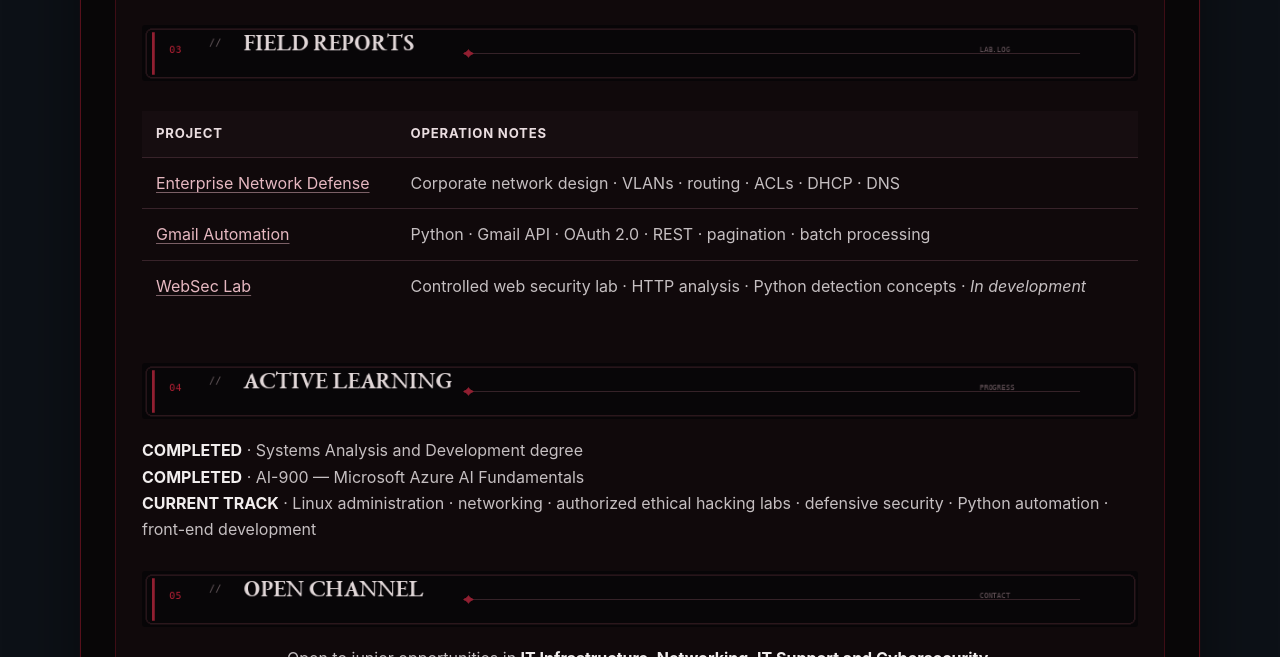
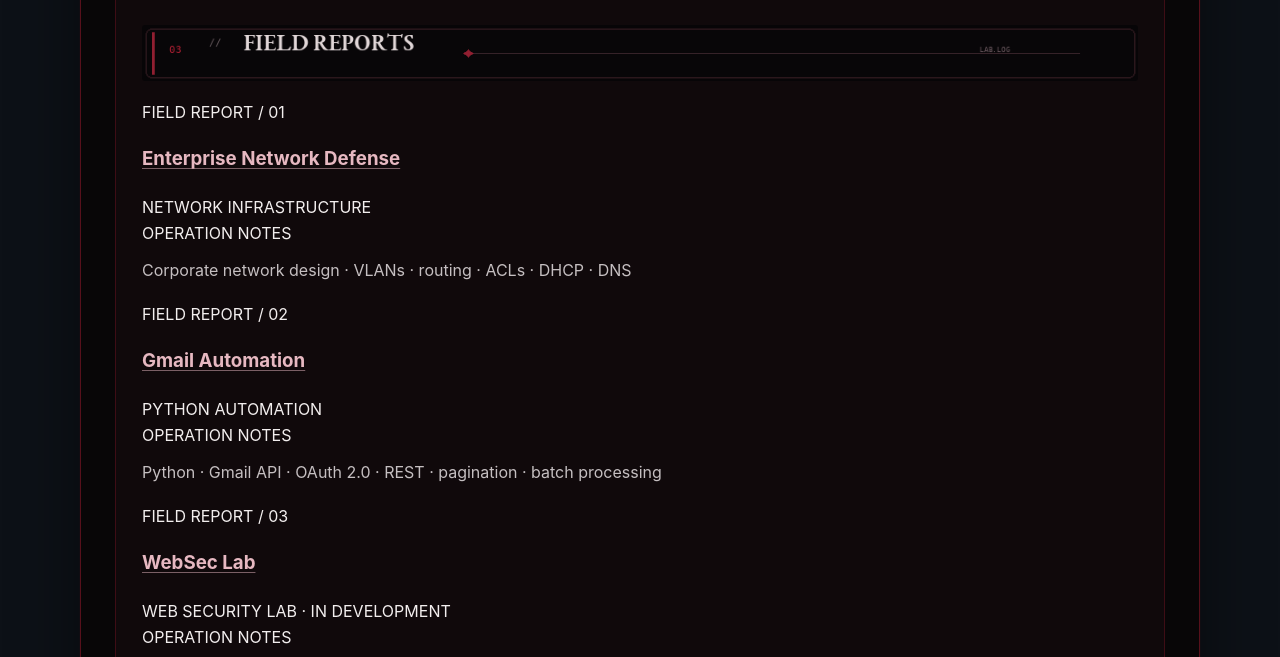
Before and after one commit to john-root-opsec/john-root-opsec, a plain HTML site: page index.html in a window 1280 px wide. Shown: the part 3740-4397 px from the top of the page. Drawn offline with Linux system fonts and the light colour scheme.

Commit message:
Replace Pages project table with styled project cards

```diff
--- a/index.html
+++ b/index.html
@@ -55,15 +55,42 @@
         </p>
 
         <div class="section-banner centered"><img class="wide" src="assets/motion/sections/03-field-reports.gif" alt="03 — Field Reports"></div>
-        <div class="table-wrap">
-          <table>
-            <thead><tr><th>PROJECT</th><th>OPERATION NOTES</th></tr></thead>
-            <tbody>
-              <tr><td><a href="https://github.com/john-root-opsec/enterprise-network-defense-in-depth">Enterprise Network Defense</a></td><td>Corporate network design · VLANs · routing · ACLs · DHCP · DNS</td></tr>
-              <tr><td><a href="https://github.com/john-root-opsec/gmail-auto-cleaner">Gmail Automation</a></td><td>Python · Gmail API · OAuth 2.0 · REST · pagination · batch processing</td></tr>
-              <tr><td><a href="https://github.com/john-root-opsec/websec-lab">WebSec Lab</a></td><td>Controlled web security lab · HTTP analysis · Python detection concepts · <em>In development</em></td></tr>
-            </tbody>
-          </table>
+        <div class="project-list" aria-label="Selected projects">
+          <article class="project-card">
+            <div class="project-heading">
+              <span class="project-index">FIELD REPORT / 01</span>
+              <h3><a href="https://github.com/john-root-opsec/enterprise-network-defense-in-depth">Enterprise Network Defense</a></h3>
+              <span class="project-type">NETWORK INFRASTRUCTURE</span>
+            </div>
+            <div class="project-notes">
+              <span class="notes-label">OPERATION NOTES</span>
+              <p>Corporate network design · VLANs · routing · ACLs · DHCP · DNS</p>
+            </div>
+          </article>
+
+          <article class="project-card">
+            <div class="project-heading">
+              <span class="project-index">FIELD REPORT / 02</span>
+              <h3><a href="https://github.com/john-root-opsec/gmail-auto-cleaner">Gmail Automation</a></h3>
+              <span class="project-type">PYTHON AUTOMATION</span>
+            </div>
+            <div class="project-notes">
+              <span class="notes-label">OPERATION NOTES</span>
+              <p>Python · Gmail API · OAuth 2.0 · REST · pagination · batch processing</p>
+            </div>
+          </article>
+
+          <article class="project-card">
+            <div class="project-heading">
+              <span class="project-index">FIELD REPORT / 03</span>
+              <h3><a href="https://github.com/john-root-opsec/websec-lab">WebSec Lab</a></h3>
+              <span class="project-type">WEB SECURITY LAB · IN DEVELOPMENT</span>
+            </div>
+            <div class="project-notes">
+              <span class="notes-label">OPERATION NOTES</span>
+              <p>Controlled web security lab · HTTP analysis · Python detection concepts</p>
+            </div>
+          </article>
         </div>
 
         <div class="section-banner centered"><img class="wide" src="assets/motion/sections/04-active-learning.gif" alt="04 — Active Learning"></div>
```
